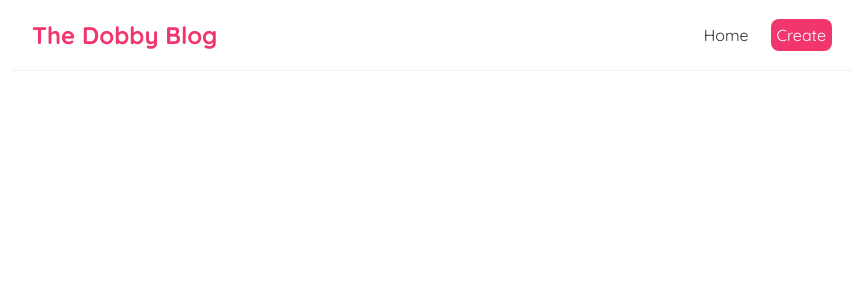
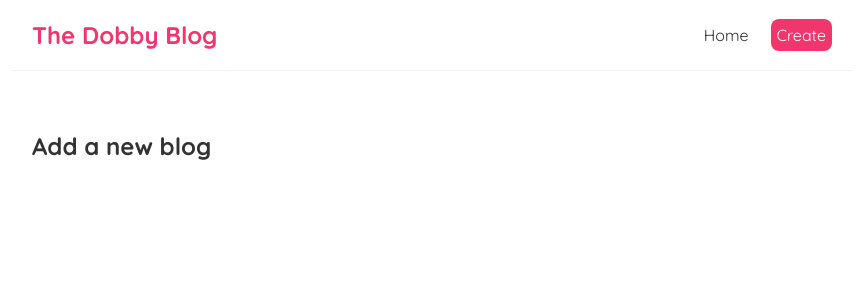
Before and after one commit to TishaJhabak1014/micro-blog-app, a React (Create React App) app: page /create in a window 1280 px wide. Shown: the top 300 px of the page, without its empty margins (208-1071 px from the left). Built offline with nearby package versions, Linux system fonts and the light colour scheme.

Commit message:
updated routes

```diff
--- a/src/App.js
+++ b/src/App.js
@@ -1,5 +1,7 @@
 import Navbar from './Navbar';
 import Home from './Home';
+import Create from './Create';
+
 import { BrowserRouter as Router, Route, Routes } from 'react-router-dom';
 
 function App() {
@@ -9,7 +11,9 @@
         <Navbar />
         <div className="content">
           <Routes>
-            <Route path="/" element={<Home />}>
+            <Route exact path="/" element={<Home />}>
+            </Route>
+            <Route exact path="/create" element={<Create />}>
             </Route>
           </Routes>
         </div>
--- /dev/null
+++ b/src/Create.js
@@ -0,0 +1,9 @@
+const Create = () => {
+    return (
+        <div className="create">
+            <h2>Add a new blog</h2>
+        </div>
+    );
+}
+
+export default Create;
```
